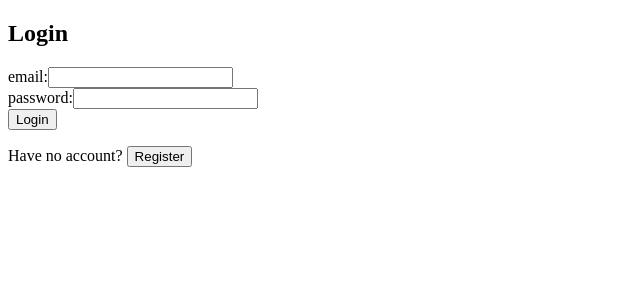
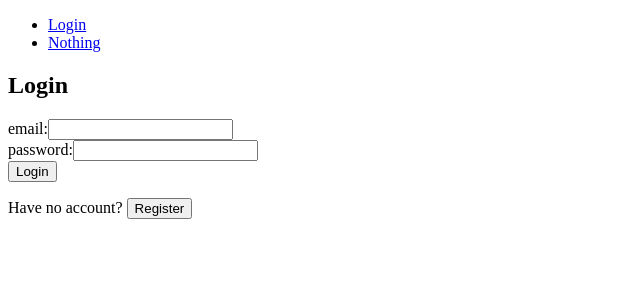
Before and after one commit to 24046416G/Dapp-Project, a React app in the folder front-end/: page / in a window 1280 px wide. Shown: the top 300 px of the page, without its empty margins (0-640 px from the left). Built offline with nearby package versions, Linux system fonts and the light colour scheme.

Commit message:
Simple Route

```diff
--- /dev/null
+++ b/front-end/src/components/Miner/index.jsx
@@ -0,0 +1 @@
+//miner
--- a/front-end/src/index.jsx
+++ b/front-end/src/index.jsx
@@ -1,11 +1,28 @@
 import React from 'react'
 import { createRoot } from 'react-dom/client';
 import LoginTable from "./components/LoginTable/Index.jsx"
+import { BrowserRouter as Router, Route, Routes, Link } from 'react-router-dom';
 
 function main(){
     const root = createRoot(document.getElementById("app"));
     root.render(
-        <LoginTable />
+        <Router>
+            <div>
+                <nav>
+                    <ul>
+                        <li>
+                            <Link to="/">Login</Link>
+                        </li>
+                        <li>
+                            <Link to="/">Nothing</Link>
+                        </li>
+                    </ul>
+                </nav>
+                <Routes>
+                    <Route path="/" element={<LoginTable/>} />
+                </Routes>
+            </div>
+        </Router>
     );
 }
 
```
